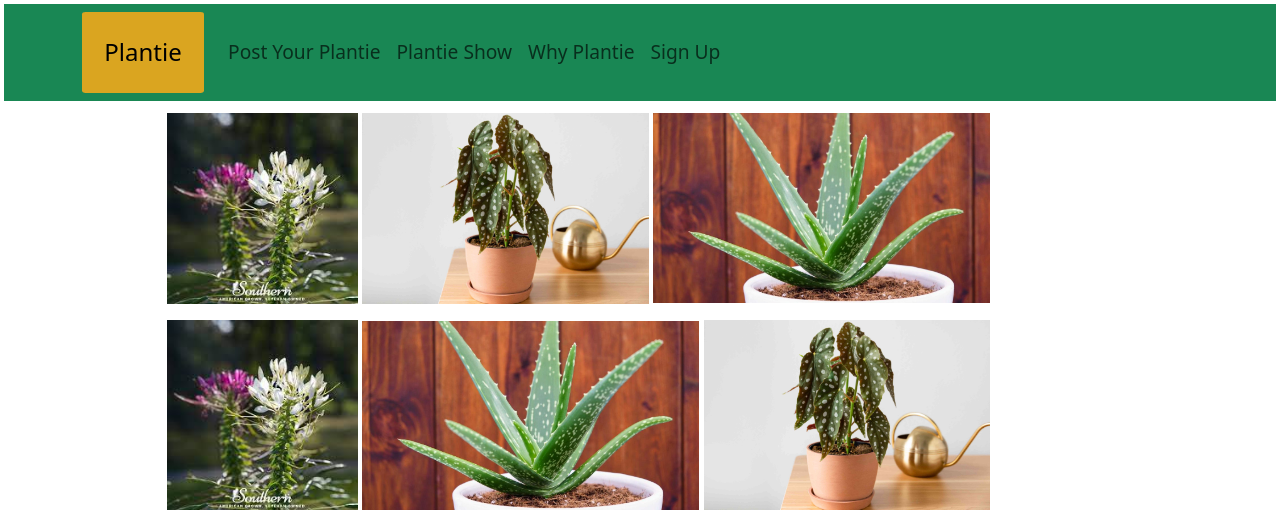
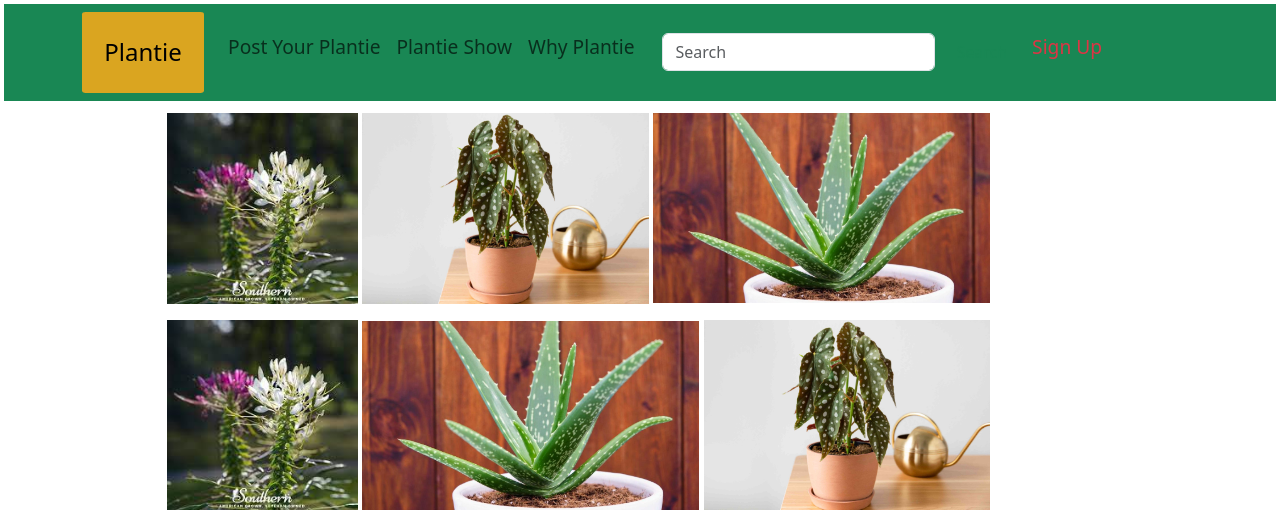
Before and after one commit to LuckyKhoza-crypto/Luckykhoza1-public, a Django app: page / in a window 1280 px wide; the page is wider, and only the part inside the window is pictured. Shown: the top 510 px of that part. Run offline with Django 4.2, Linux system fonts and the light colour scheme.

Commit message:
search bar implemented

```diff
--- a/plantie/website/models.py
+++ b/plantie/website/models.py
@@ -6,6 +6,7 @@ class PostImage(models.Model):
     bio = models.TextField(max_length= 254, blank=True)
     # id = models.AutoField(primary_key=True)
     image = models.ImageField(null=True, blank=True, upload_to='images/')
+    date_created = models.DateTimeField(auto_now_add=True, null=True)
 
     def __str__(self):
         return self.name
--- a/plantie/website/templates/navbar.html
+++ b/plantie/website/templates/navbar.html
@@ -16,6 +16,14 @@
           <li class="nav-item ">
             <a class="nav-link" href="{% url 'why_plant' %}" >Why Plantie</a>
           </li>
+          <li class="nav-item ">
+            <div class="container m-2">
+              <form class="d-flex" role="search" action="{% url 'search_plant' %}" >
+                <input class="form-control me-2" type="search" placeholder="Search" aria-label="Search" name="search" >
+                <button class="btn btn-outline-success my-2 my-sm-0" type="submit">Search</button>
+              </form>
+            </div>
+          </li>
 
           {% if user.is_authenticated %}
             <li class="nav-item">
@@ -23,7 +31,7 @@
             </li>
           {% else %}
             <li class="nav-item">
-              <a class="nav-link" href="{% url 'signup' %}">Sign Up</a>
+              <a class="nav-link text-danger" href="{% url 'signup' %}">Sign Up</a>
             </li>
           {% endif %}
         </ul>
--- a/plantie/website/templates/plant_show.html
+++ b/plantie/website/templates/plant_show.html
@@ -25,7 +25,6 @@
     </div>
   </div>
 
-
   <style>
   body {
     background: #f4f4f4;
--- a/plantie/website/urls.py
+++ b/plantie/website/urls.py
@@ -12,7 +12,7 @@ urlpatterns = [
     path('signup_user/',views.signup_user, name = 'signup' ),
     path('plantie_images', views.plant_show, name='plant_show'),
     path('post_image/', views.post_image, name='post_image'),
-    # path('success/', views.success, name='success'),
+    path('search_plant/', views.search_plant, name='search_plant'),
 ]
 if settings.DEBUG:
     urlpatterns += static(settings.MEDIA_URL, document_root = settings.MEDIA_ROOT)
--- a/plantie/website/views.py
+++ b/plantie/website/views.py
@@ -5,6 +5,7 @@ from .import forms
 from .forms import LoginForm, PostImageForm
 from .models import PostImage
 from django.http import HttpResponse
+from django.db.models import Q  # New
 
 
 # Create your views here.
@@ -65,3 +66,13 @@ def plant_show(request):
     if request.method == 'GET':
         Gallery = PostImage.objects.all().order_by('-id')
         return render(request, 'plant_show.html', {'plantie_images': Gallery})
+
+def search_plant(request):
+    if request.method == 'GET':
+        #query all the images
+        param = request.GET.get('search')
+        res = PostImage.objects.filter(Q(name__icontains=param) | Q(bio__icontains=param))
+        return render(request, 'search_plant.html', {'res': res})
+    else:
+        res = PostImage.objects.all().order_by('-date_created')
+        return render(request, 'search_plant.html', {'res': res})
```
Also changed, not shown: plantie/website/templates/search_plant.html (added, +25 -0 lines), plantie/db.sqlite3, plantie/media/images/Fiddle_Leaf_Fig.jpg (added), plantie/website/migrations/0005_postimage_date_created.py (added).
